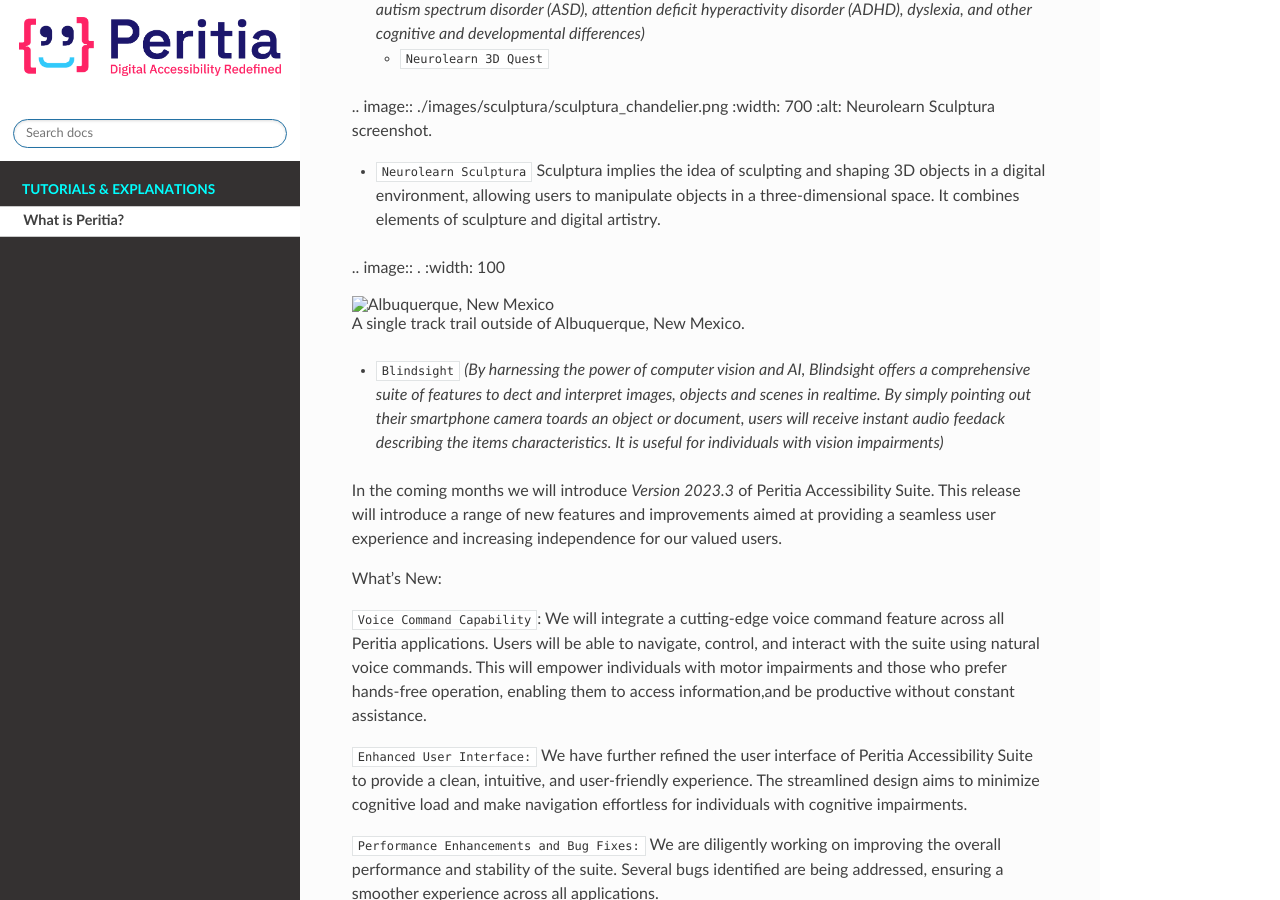
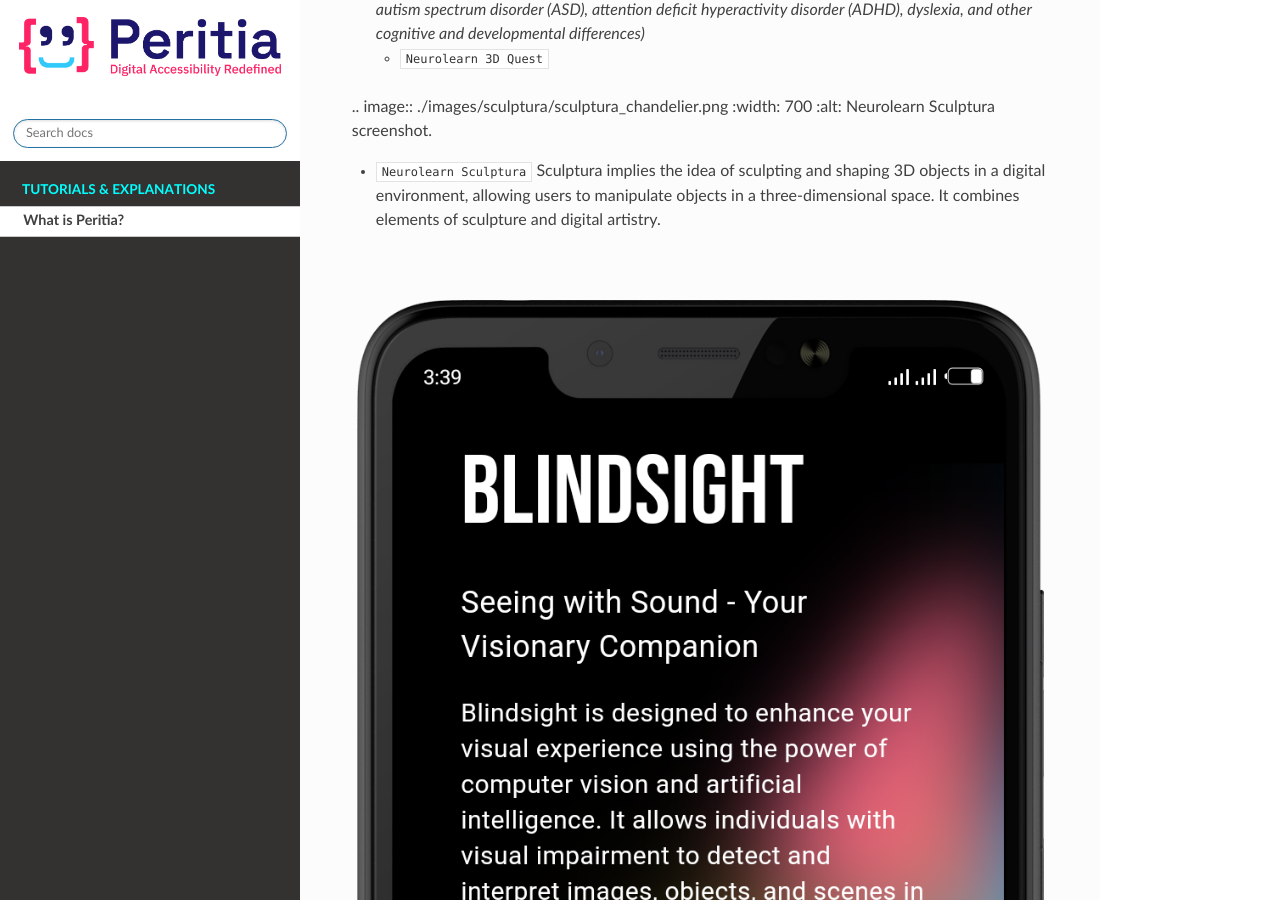
Before and after one commit to quantum-quirks/peritia, a Sphinx documentation site: the page built from docs/introduction.md, in a window 1280 px wide and 900 px high, scrolled down 962 px. Built offline with Sphinx 7.4.7 and the Read the Docs theme 2.0.0, drawn with Linux system fonts in a browser that asks for light colours; pages that are not in the unit, such as notebooks, are missing from menus.

Commit message:
added new changes

```diff
--- a/docs/introduction.md
+++ b/docs/introduction.md
@@ -39,14 +39,11 @@
 - ``Neurolearn Sculptura`` Sculptura implies the idea of sculpting and shaping 3D objects in a digital environment, allowing users to manipulate objects in a three-dimensional space. It combines elements of sculpture and digital artistry.
 
 
-.. image:: .
-   :width: 100
 
-<figure>
-    <img src="/images/blindsight/blindsight_onboarding.png"
-         alt="Albuquerque, New Mexico">
-    <figcaption>A single track trail outside of Albuquerque, New Mexico.</figcaption>
-</figure>
+
+<p align="center">
+  <img src="https://raw.githubusercontent.com/quantum-quirks/peritia/main/docs/images/blindsight/blindsight_onboarding.png" />
+</p>
 
 - ``Blindsight`` *(By harnessing the power of computer vision and AI, Blindsight offers a comprehensive suite of features to dect and interpret images, objects and scenes in realtime. By simply pointing out their smartphone camera toards an object or document, users will receive instant audio feedack describing the items characteristics. It is useful for individuals with vision impairments)*
 
```
